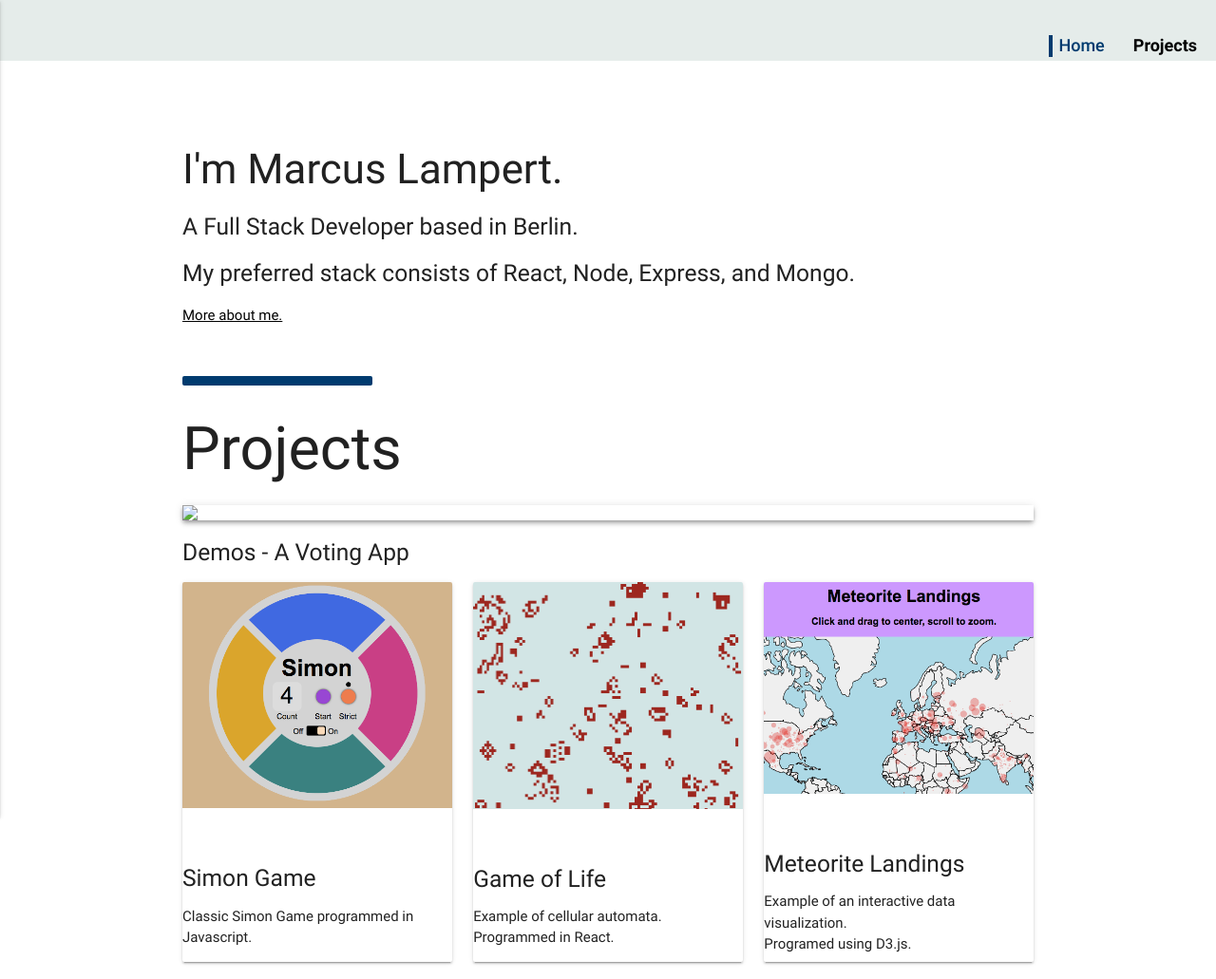
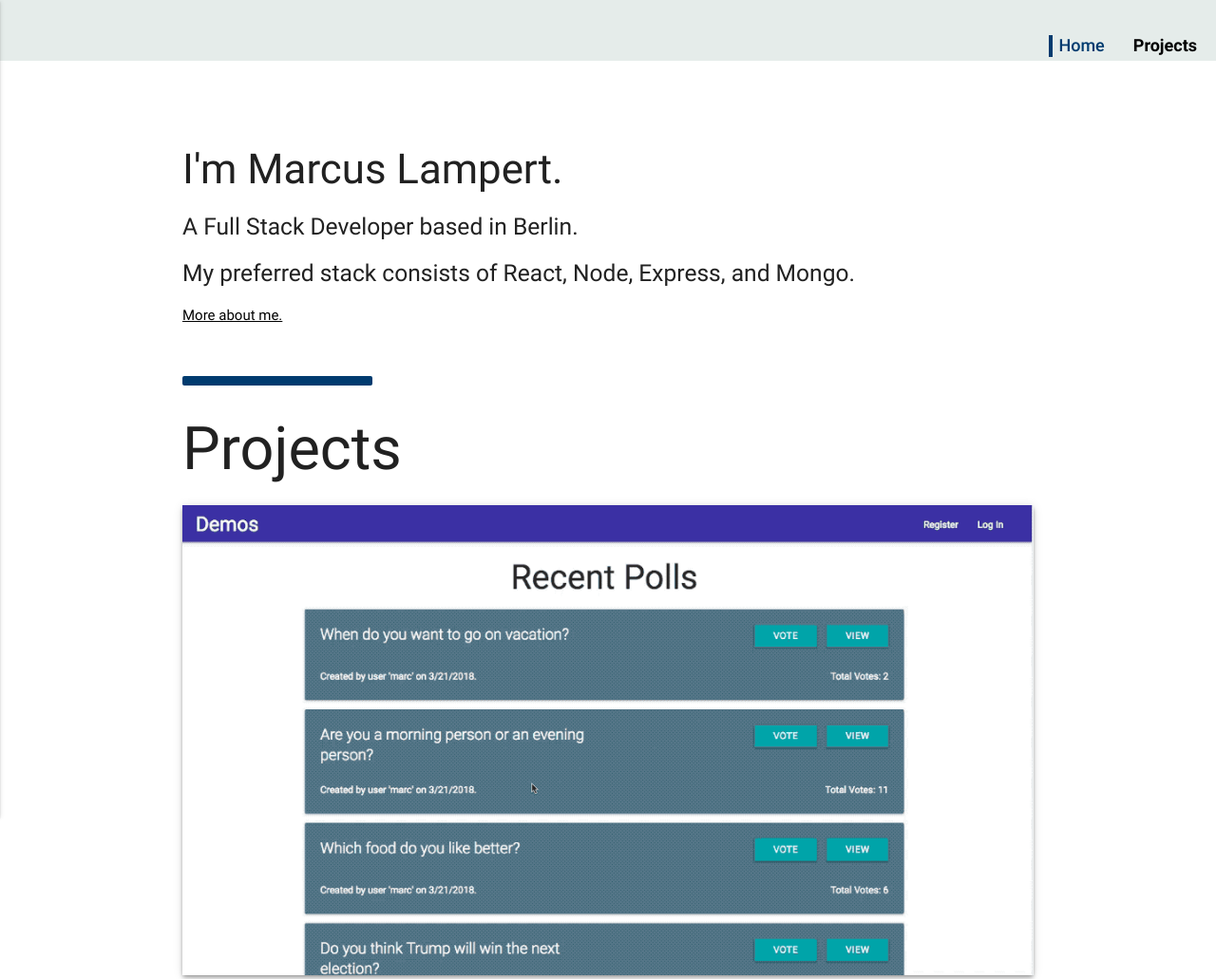
Before and after one commit to mlampert84/profile, a plain HTML site: page index.html in a window 1280 px wide. Shown: the top 1031 px of the page at 95% size. Drawn offline with nearby package versions, Linux system fonts and the light colour scheme.

Commit message:
Readd gif

```diff
--- a/index.html
+++ b/index.html
@@ -68,7 +68,7 @@
      <div class="flipcard-container">
        <div class="flipcard">
          <div class="face front">
-           <img class="responsive-img toggleElement z-depth-2" src="/images/demos_gif_larger.gif">
+           <img class="responsive-img toggleElement z-depth-2" src="/images/voting_app.gif">
          </div>
            <div class="face back toggleElement z-depth-5">
              <h1>Project Description</h1>
```
Also changed, not shown: images/voting_app.gif (added), 1 other file.
